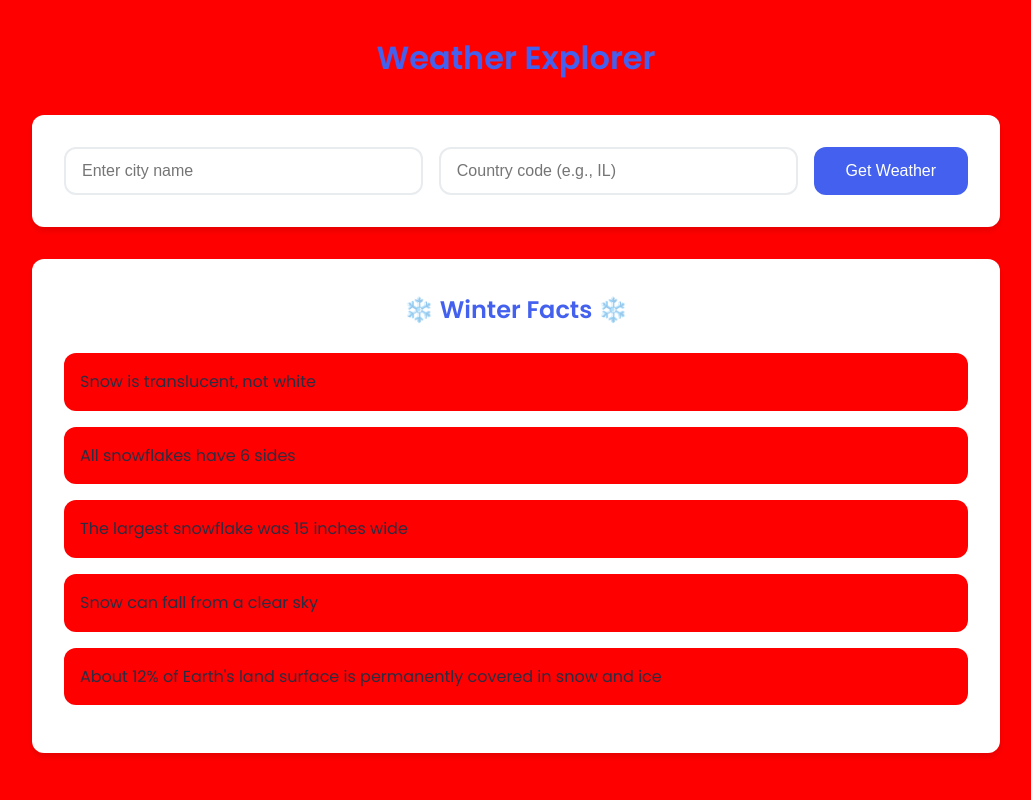
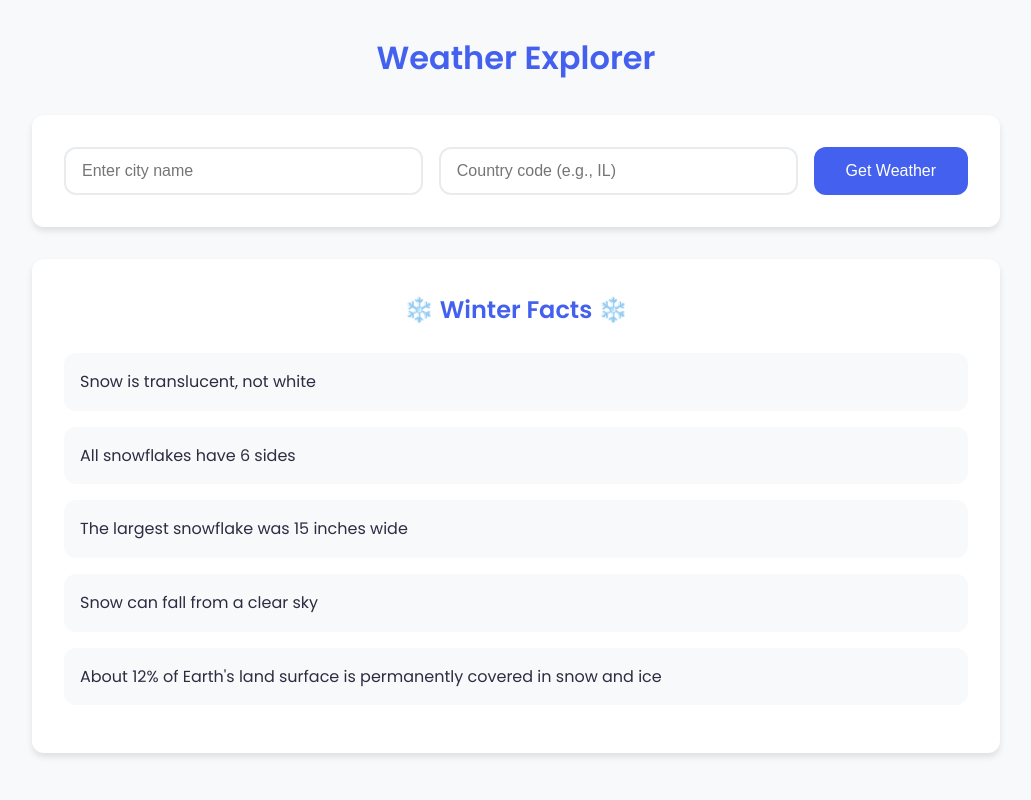
Before and after one commit to OrelNeto-DO/simple_weather_app, a Flask app: page / in a window 1280 px wide. Shown: the whole page, without its empty margins (124-1155 px from the left). Run offline with Flask 3, Linux system fonts and the light colour scheme.

Commit message:
Update style.css

```diff
--- a/static/css/style.css
+++ b/static/css/style.css
@@ -2,7 +2,7 @@
     --primary-color: #4361ee;
     --secondary-color: #3f37c9;
     --accent-color: #4895ef;
-    --background-color: red;
+    --background-color: #f8f9fa;
     --card-background: #ffffff;
     --text-color: #2b2d42;
     --border-radius: 12px;
```
